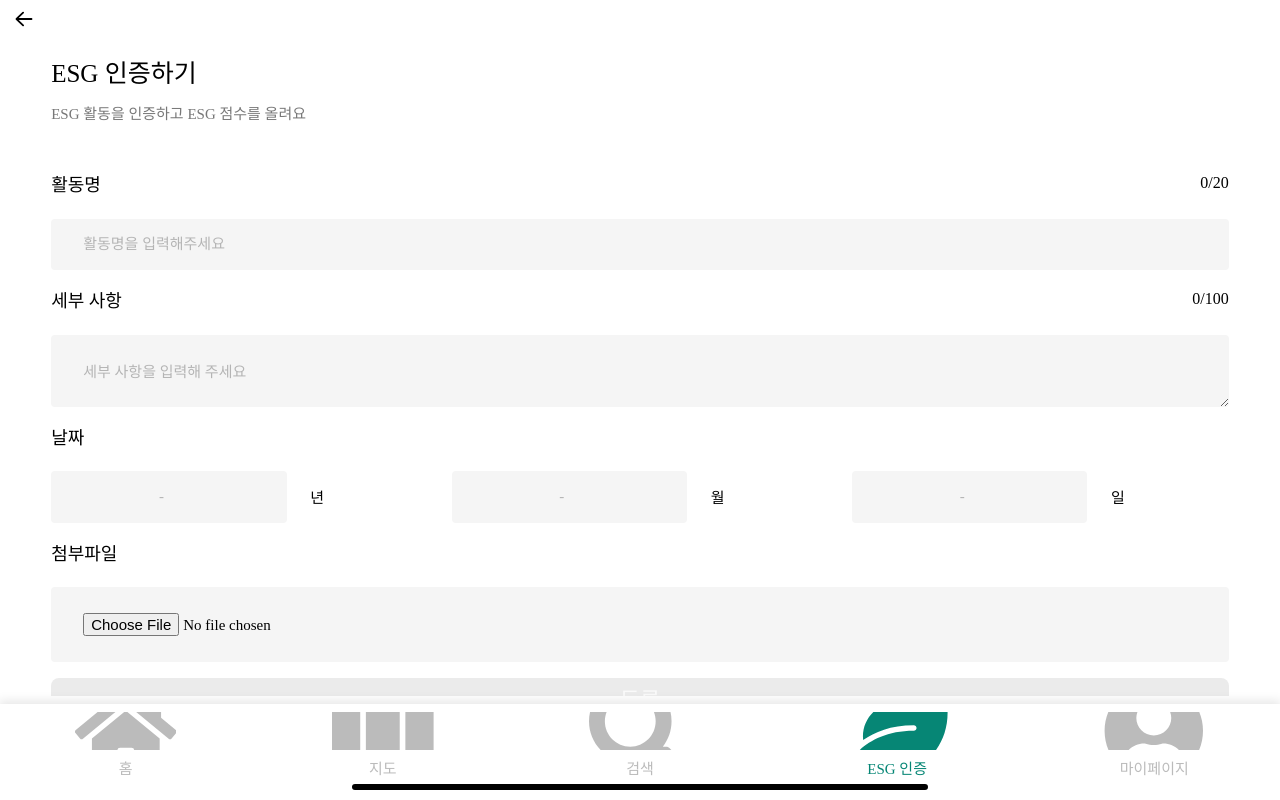
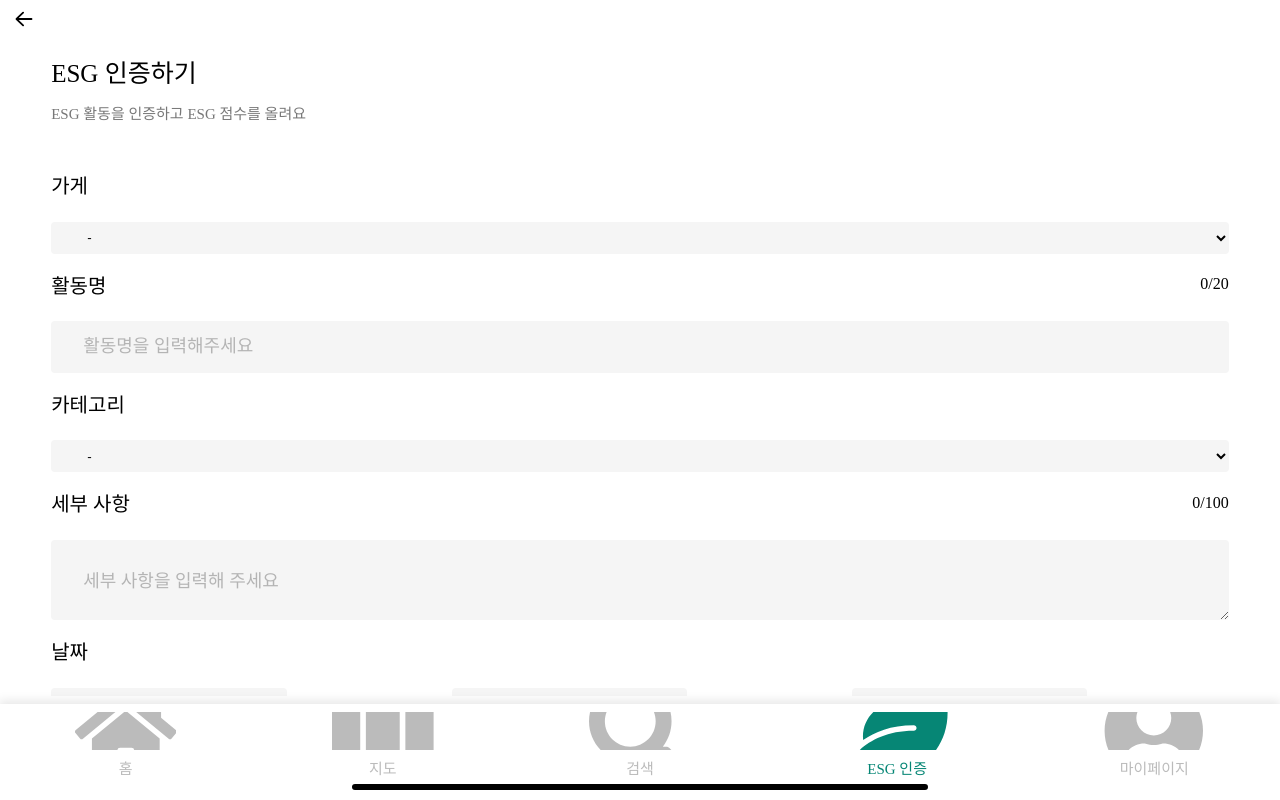
Before and after one commit to HanaOneEat/Frontend, a React (Create React App) app: page /auth_esg in a window 1280 px wide. Built offline with nearby package versions, Linux system fonts and the light colour scheme; a web font is replaced by a local one.

Commit message:
set with auth page

```diff
--- a/src/components/AuthESG.jsx
+++ b/src/components/AuthESG.jsx
@@ -2,11 +2,13 @@ import React, { useEffect, useState } from "react";
 import TopBackNav from "./TopBackNav";
 
 const AuthESG = () => {
+  const [inputStore, setInputStore] = useState("");
   const [inputTitle, setInputTitle] = useState("");
+  const [inputCategory, setInputCategory] = useState("");
+  const [inputAbout, setInputAbout] = useState("");
   const [inputYear, setInputYear] = useState();
   const [inputMonth, setInputMonth] = useState();
   const [inputDate, setInputDate] = useState();
-  const [inputAbout, setInputAbout] = useState("");
   const [inputFile, setInputFile] = useState([]);
   // const [errorMsg, setErrorMsg] = useState(false);
   const [allFilled, setAllFilled] = useState(false);
@@ -36,6 +38,7 @@ const AuthESG = () => {
 
   useEffect(() => {
     if (
+      inputStore !== "" &&
       inputTitle !== "" &&
       inputYear !== undefined &&
       inputMonth !== undefined &&
@@ -55,6 +58,18 @@ const AuthESG = () => {
             <div className="title">ESG 인증하기</div>
             <div className="subtext">ESG 활동을 인증하고 ESG 점수를 올려요</div>
           </div>
+          <div className="content_box store_box">
+            <div className="top_box">
+              <div className="title">가게</div>
+            </div>
+            <div className={`bot_box ${inputStore.length > 0 ? "hasFilled" : ""}`}>
+              <select>
+                <option>-</option>
+                <option>A</option>
+                <option>A</option>
+              </select>
+            </div>
+          </div>
           <div className="content_box name_box">
             <div className="top_box">
               <div className="title">활동명</div>
@@ -62,7 +77,7 @@ const AuthESG = () => {
             </div>
             <div className="bot_box">
               <input
-                className="input_title"
+                className={`input_title ${inputTitle.length > 0 ? "hasFilled" : ""}`}
                 type="text"
                 value={inputTitle}
                 onChange={(e) => setInputTitle(e.target.value)}
@@ -72,7 +87,18 @@ const AuthESG = () => {
               />
             </div>
           </div>
-
+          <div className="content_box store_box">
+            <div className="top_box">
+              <div className="title">카테고리</div>
+            </div>
+            <div className={`bot_box ${inputCategory.length > 0 ? "hasFilled" : ""}`}>
+              <select>
+                <option>-</option>
+                <option>A</option>
+                <option>A</option>
+              </select>
+            </div>
+          </div>
           <div className="content_box about_box">
             <div className="top_box">
               <div className="title">세부 사항</div>
@@ -80,7 +106,7 @@ const AuthESG = () => {
             </div>
             <div className="bot_box">
               <textarea
-                className="input_about"
+                className={`input_about ${inputAbout.length > 0 ? "hasFilled" : ""}`}
                 value={inputAbout}
                 onChange={(e) => setInputAbout(e.target.value)}
                 maxLength={100}
@@ -96,7 +122,7 @@ const AuthESG = () => {
             </div>
             <div className="bot_box">
               <input
-                className="date_input_box"
+                className={`date_input_box ${inputYear !== undefined ? "hasFilled" : ""}`}
                 type="number"
                 value={inputYear}
                 placeholder="-"
@@ -110,7 +136,7 @@ const AuthESG = () => {
                 년
               </label>
               <input
-                className="date_input_box"
+                className={`date_input_box ${inputMonth !== undefined ? "hasFilled" : ""}`}
                 type="number"
                 value={inputMonth}
                 placeholder="-"
@@ -123,7 +149,7 @@ const AuthESG = () => {
                 월
               </label>
               <input
-                className="date_input_box"
+                className={`date_input_box ${inputDate !== undefined ? "hasFilled" : ""}`}
                 type="number"
                 value={inputDate}
                 placeholder={inputMonth > 0 ? maxDate : "-"}
@@ -145,7 +171,7 @@ const AuthESG = () => {
               </div>
               {/* <div className="sub_right">{inputFile.length}/3</div> */}
             </div>
-            <div className="bot_box">
+            <div className={`bot_box ${inputFile ? "" : "hasFilled"}`}>
               <input
                 type="file"
                 onChange={handleFileChange}
--- a/src/components/Map.jsx
+++ b/src/components/Map.jsx
@@ -43,7 +43,10 @@ const Map = () => {
           <FaLeaf className="icon loc_b" />
           <FaLeaf className="icon loc_c" />
           <FaLeaf className="icon loc_d" />
-          <FaLeaf className="icon loc_E" onClick={() => setIsClicked(!isClicked)} />
+          <FaLeaf
+            className={`icon loc_E ${isClicked && "bigger"}`}
+            onClick={() => setIsClicked(!isClicked)}
+          />
           <div className="my_loc_box">
             <img className="my_loc" src={MyLoc} alt="내 위치" />
           </div>
--- a/src/styles/auth.scss
+++ b/src/styles/auth.scss
@@ -25,7 +25,7 @@
         flex-direction: row;
         justify-content: start;
         align-items: center;
-        font-size: 1.8rem;
+        font-size: 2rem;
         font-family: "Pretendard-Bold";
         // > .errorMsg {
         //   color: red;
@@ -54,18 +54,26 @@
         border-radius: 4px;
         padding: 2vw 2.5vw;
         width: 100%;
-        font-size: 1.5rem;
+        font-size: 1.8rem;
         font-family: "Pretendard-Regular";
+      }
+      select {
+        width: 100%;
+        height: 4vh;
+        background-color: rgb(245, 245, 245);
+        border: none;
+        border-radius: 4px;
+        padding: 0 2.5vw;
       }
       input::placeholder,
       textarea::placeholder {
         opacity: 0.5;
       }
       .input_title {
-        height: 3vh;
+        height: 4vh;
       }
       .input_about {
-        height: 9vh;
+        height: 10vh;
       }
     }
   }
@@ -82,14 +90,14 @@
     .date_input_box {
       // @include tempBorder(red);
       width: 20%;
-      height: 3.2vh;
+      height: 4vh;
       text-align: center;
     }
     .label_box {
       // @include tempBorder(blue);
       width: 10%;
       text-align: left;
-      font-size: 1.5rem;
+      font-size: 1.7rem;
     }
   }
   // .file_box > .bot_box > input {
@@ -114,4 +122,9 @@
       background-color: rgb(235, 235, 235);
     }
   }
+  .hasFilled {
+    background-color: white !important;
+
+    border: 1px solid rgba(0, 0, 0, 0.8) !important;
+  }
 }
--- a/src/styles/map.scss
+++ b/src/styles/map.scss
@@ -6,8 +6,8 @@
   justify-content: start;
   position: relative;
   padding: 0 0;
+  height: 83vh;
   overflow: visible;
-  height: 83vh;
   > .text_box {
     padding: 0 4vw;
   }
@@ -39,7 +39,7 @@
       z-index: 5;
       color: $bright-blue;
       font-size: 2.5rem;
-      animation: leafAni 1.5s ease-in-out infinite;
+      // animation: leafAni 1.5s ease-in-out infinite;
     }
     .loc_a {
       top: 30vw;
@@ -60,22 +60,34 @@
     .loc_E {
       top: 65vw;
       right: 30%;
+      transition: transform 1s ease;
+    }
+    .bigger {
+      transform: scale(2);
+      transition: transform 1s ease;
     }
   }
+
   .store_box {
+    // @include tempBorder(red);
     position: absolute;
     bottom: 0;
     left: 0;
     z-index: 10;
+    border-radius: 12px;
+    width: 96vw;
+    margin-left: 2vw;
+    margin-bottom: 2vw;
     transform: translate(0, 0);
+    box-shadow: 0 2px 5px 2px rgba(100, 100, 100, 0.3);
     opacity: 1;
+    transition: transform 0.5s ease, opacity 0.5s ease;
     .store_container {
+      background-color: none;
+      width: 100vw;
       height: 15vh;
-      background-color: none;
       box-shadow: none;
-      width: 100vw;
     }
-    transition: transform 0.5s ease, opacity 0.5s ease;
   }
   .pop_down {
     opacity: 0;
--- a/src/styles/vars.scss
+++ b/src/styles/vars.scss
@@ -70,10 +70,19 @@ $bg-color: linear-gradient(to right, #e9f5ef, #e9f5ef);
   }
   50% {
     // color: rgba(33, 165, 44, 0.377);
-    transform: scale(1.2);
+    transform: scale(1);
   }
   100% {
     // color: $bright-blue;
     transform: scale(0.8);
   }
 }
+
+@keyframes biggerLeaf {
+  from {
+    transform: scale(1);
+  }
+  to {
+    transform: scale(2);
+  }
+}
```
